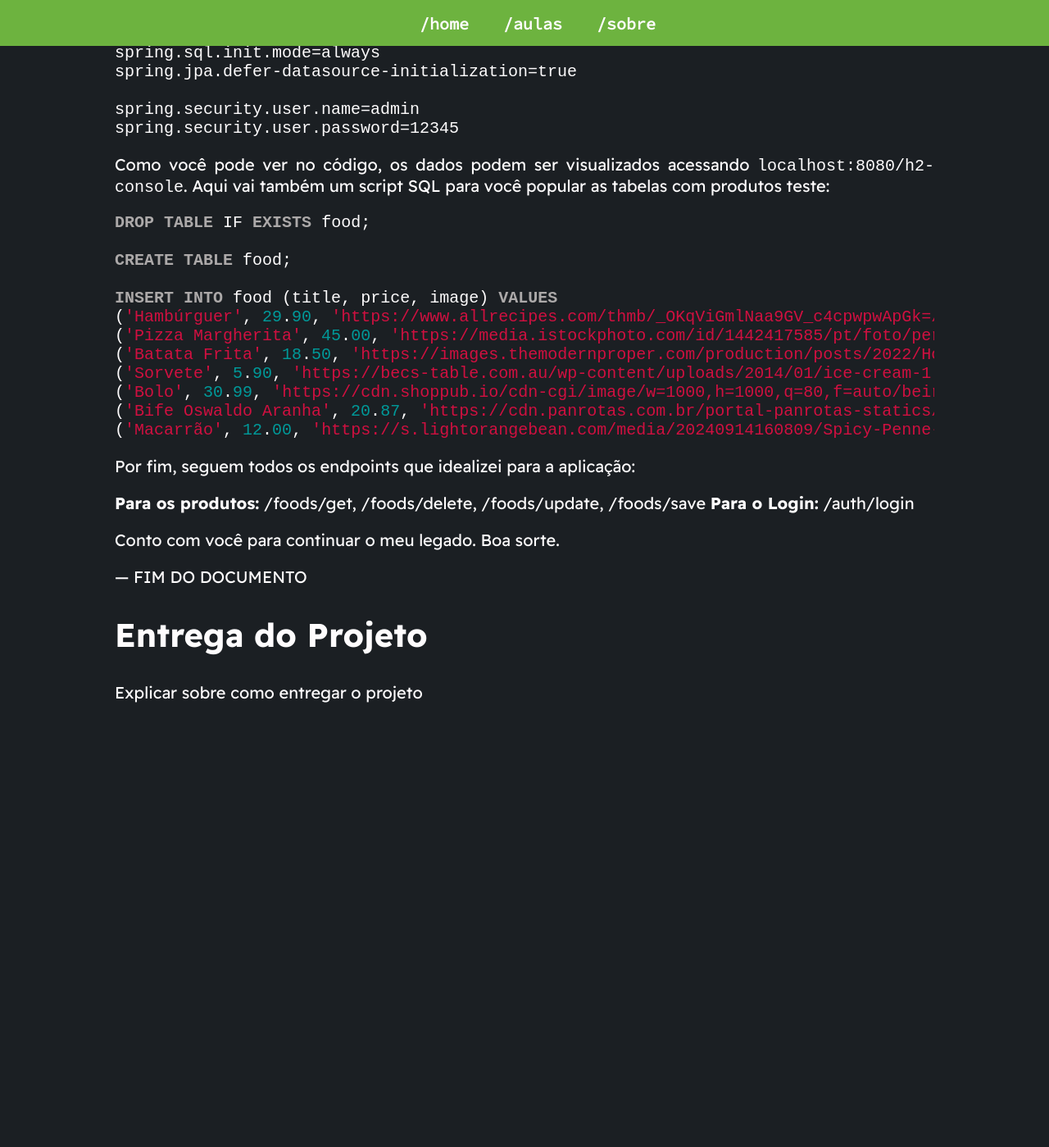
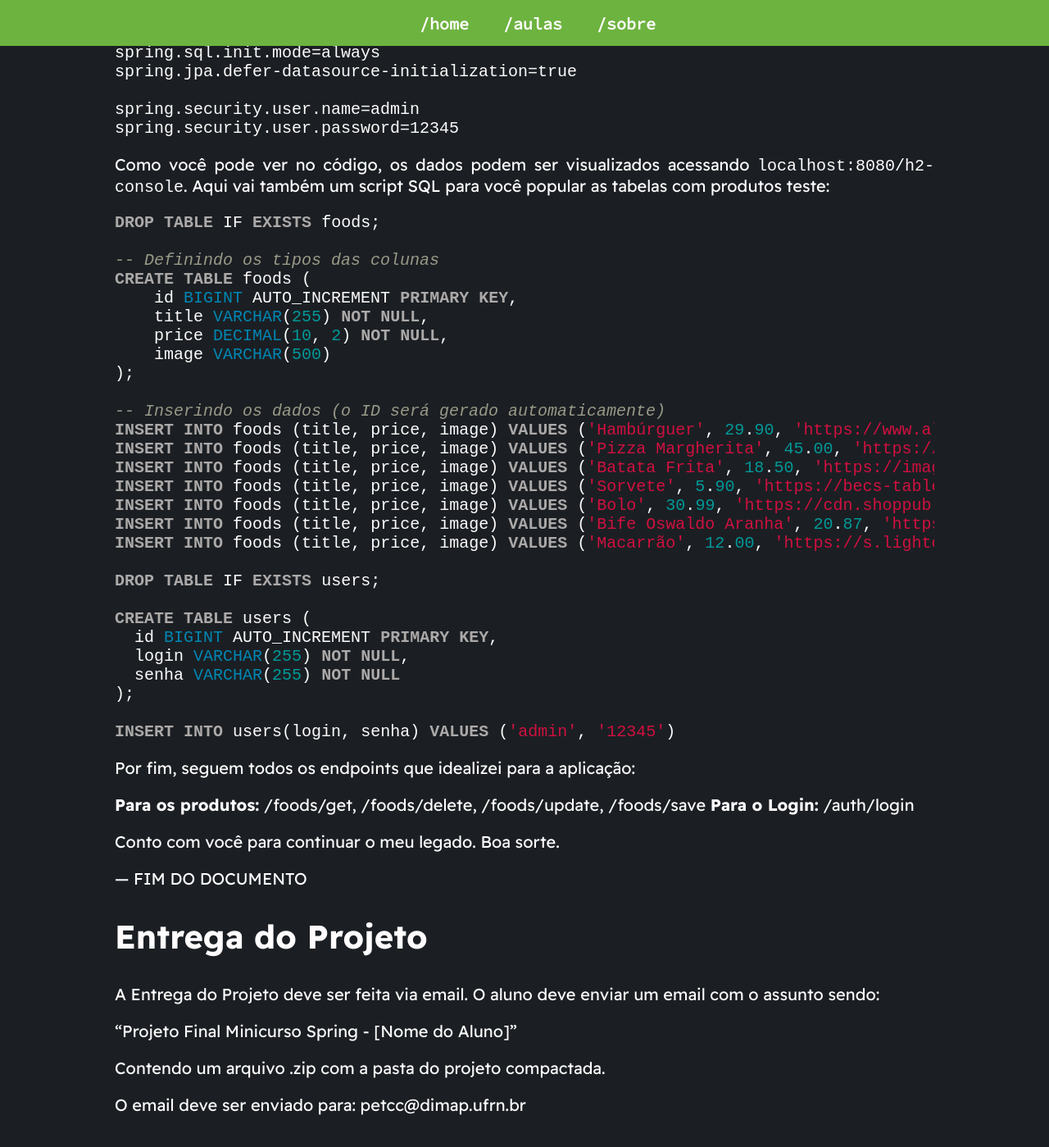
Before and after one commit to PETCC-UFRN/minicurso-spring, a Jekyll site: the page built from quintoDia.md, in a window 1280 px wide and 1400 px high, scrolled down 1242 px. Shown: the whole window at 82% size. Built offline with Jekyll 4.4.1, drawn with Linux system fonts in a browser that asks for light colours; before the commit the page ends 2139 px from its top, so only the background shows below that.

Commit message:
Fix SQL table names and insert statements
Updated SQL scripts for table creation and data insertion.

````diff
--- a/quintoDia.md
+++ b/quintoDia.md
@@ -46,18 +46,34 @@ spring.security.user.password=12345
 Como você pode ver no código, os dados podem ser visualizados acessando `localhost:8080/h2-console`. Aqui vai também um script SQL para você popular as tabelas com produtos teste:
 
 ```sql
-DROP TABLE IF EXISTS food;
+DROP TABLE IF EXISTS foods;
 
-CREATE TABLE food;
+-- Definindo os tipos das colunas
+CREATE TABLE foods (
+    id BIGINT AUTO_INCREMENT PRIMARY KEY,
+    title VARCHAR(255) NOT NULL,
+    price DECIMAL(10, 2) NOT NULL,
+    image VARCHAR(500)
+);
 
-INSERT INTO food (title, price, image) VALUES
-('Hambúrguer', 29.90, 'https://www.allrecipes.com/thmb/_OKqViGmlNaa9GV_c4cpwpwApGk=/0x512/filters:no_upscale():max_bytes(150000):strip_icc()/25473-the-perfect-basic-burger-DDMFS-4x3-56eaba3833fd4a26a82755bcd0be0c54.jpg'),
-('Pizza Margherita', 45.00, 'https://media.istockphoto.com/id/1442417585/pt/foto/person-getting-a-piece-of-cheesy-pepperoni-pizza.webp?s=2048x2048&w=is&k=20&c=iUzcFvd1hTa6yr_gZP_xFcOovMp7R9UfM5ik1EzV57A='),
-('Batata Frita', 18.50, 'https://images.themodernproper.com/production/posts/2022/Homemade-French-Fries_8.jpg?w=800&q=82&auto=format&fit=crop&dm=1662474181&s=70c29a2dbd0cfbac22bb3fdedf6fbd29'),
-('Sorvete', 5.90, 'https://becs-table.com.au/wp-content/uploads/2014/01/ice-cream-1.jpg'),
-('Bolo', 30.99, 'https://cdn.shoppub.io/cdn-cgi/image/w=1000,h=1000,q=80,f=auto/beirario/media/uploads/produtos/foto/xrwupuqt/file.jpg'),
-('Bife Oswaldo Aranha', 20.87, 'https://cdn.panrotas.com.br/portal-panrotas-statics/media-files-original/2013/07/16/bifeaoswaldoaranha.jpg'),
-('Macarrão', 12.00, 'https://s.lightorangebean.com/media/20240914160809/Spicy-Penne-Pasta_-done.png.webp');
+-- Inserindo os dados (o ID será gerado automaticamente)
+INSERT INTO foods (title, price, image) VALUES ('Hambúrguer', 29.90, 'https://www.allrecipes.com/thmb/_OKqViGmlNaa9GV_c4cpwpwApGk=/0x512/filters:no_upscale():max_bytes(150000):strip_icc()/25473-the-perfect-basic-burger-DDMFS-4x3-56eaba3833fd4a26a82755bcd0be0c54.jpg');
+INSERT INTO foods (title, price, image) VALUES ('Pizza Margherita', 45.00, 'https://media.istockphoto.com/id/1442417585/pt/foto/person-getting-a-piece-of-cheesy-pepperoni-pizza.webp?s=2048x2048&w=is&k=20&c=iUzcFvd1hTa6yr_gZP_xFcOovMp7R9UfM5ik1EzV57A=');
+INSERT INTO foods (title, price, image) VALUES ('Batata Frita', 18.50, 'https://images.themodernproper.com/production/posts/2022/Homemade-French-Fries_8.jpg?w=800&q=82&auto=format&fit=crop&dm=1662474181&s=70c29a2dbd0cfbac22bb3fdedf6fbd29');
+INSERT INTO foods (title, price, image) VALUES ('Sorvete', 5.90, 'https://becs-table.com.au/wp-content/uploads/2014/01/ice-cream-1.jpg');
+INSERT INTO foods (title, price, image) VALUES ('Bolo', 30.99, 'https://cdn.shoppub.io/cdn-cgi/image/w=1000,h=1000,q=80,f=auto/beirario/media/uploads/produtos/foto/xrwupuqt/file.jpg');
+INSERT INTO foods (title, price, image) VALUES ('Bife Oswaldo Aranha', 20.87, 'https://cdn.panrotas.com.br/portal-panrotas-statics/media-files-original/2013/07/16/bifeaoswaldoaranha.jpg');
+INSERT INTO foods (title, price, image) VALUES ('Macarrão', 12.00, 'https://s.lightorangebean.com/media/20240914160809/Spicy-Penne-Pasta_-done.png.webp');
+
+DROP TABLE IF EXISTS users;
+
+CREATE TABLE users (
+  id BIGINT AUTO_INCREMENT PRIMARY KEY,
+  login VARCHAR(255) NOT NULL,
+  senha VARCHAR(255) NOT NULL
+);
+
+INSERT INTO users(login, senha) VALUES ('admin', '12345')
 ```
 
 Por fim, seguem todos os endpoints que idealizei para a aplicação:
@@ -71,4 +87,10 @@ Conto com você para continuar o meu legado. Boa sorte.
 
 ## Entrega do Projeto
 
-Explicar sobre como entregar o projeto
+A Entrega do Projeto deve ser feita via email. O aluno deve enviar um email com o assunto sendo:
+
+"Projeto Final Minicurso Spring - [Nome do Aluno]"
+
+Contendo um arquivo .zip com a pasta do projeto compactada.
+
+O email deve ser enviado para: petcc@dimap.ufrn.br
````
